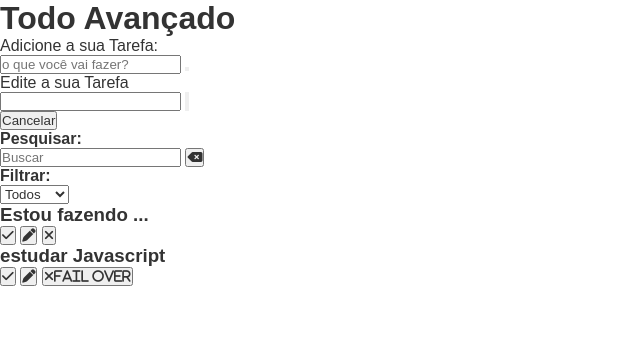
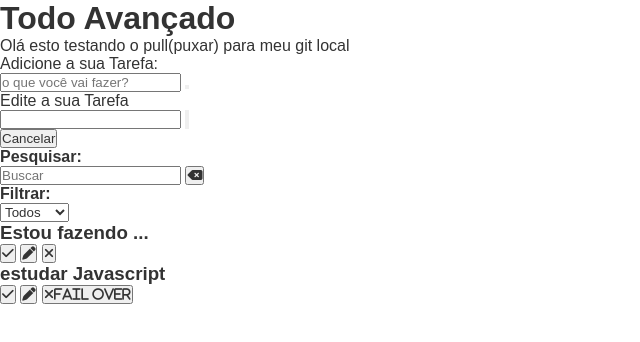
Before and after one commit to Camargofox/To-Do-List, a plain HTML site: page index.html in a window 1280 px wide. Shown: the whole page, without its empty margins (0-640 px from the left). Drawn offline with Linux system fonts and the light colour scheme; some icons are missing.

Commit message:
Update index.html
teste de git pull

```diff
--- a/index.html
+++ b/index.html
@@ -21,6 +21,7 @@
    <div class="todo-containers">
     <header>
         <h1>Todo Avançado</h1>
+        <p>Olá esto testando o pull(puxar) para meu git local</p>
     </header>
     <form id="todo-form">
         <p>Adicione a sua Tarefa:</p>
```
